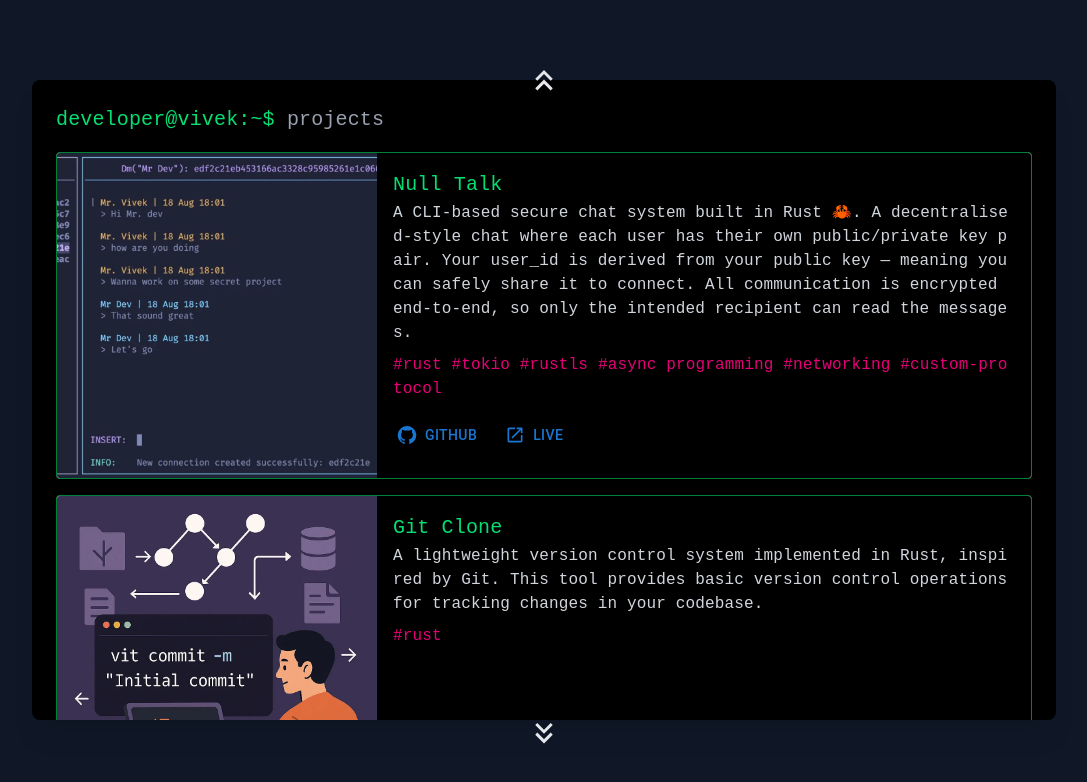
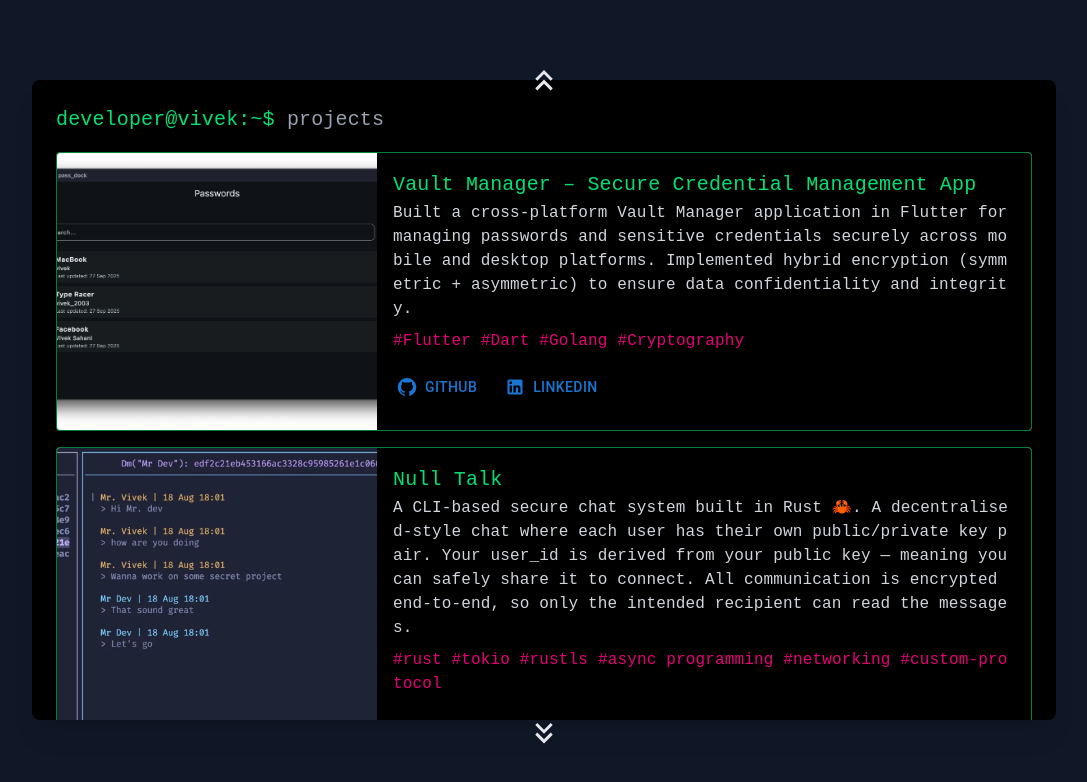
Before and after one commit to ByteMaster2003/portfolio, a React (Vite) app: page / in a window 1280 px wide. Both pictures are taken after a click on the button "Scroll Up". Shown: the top 782 px of the page, without its empty margins (96-1183 px from the left). Built offline with nearby package versions, Linux system fonts and the light colour scheme.

Commit message:
feat: Add Pass Dock project and Linkedin Post link

```diff
--- a/src/components/Projects.jsx
+++ b/src/components/Projects.jsx
@@ -3,6 +3,7 @@
 import {
 	GitHub as GitHubIcon,
 	OpenInNewOutlined as OpenInNewIcon,
+	LinkedIn as LinkedInIcon,
 } from "@mui/icons-material";
 import {
 	Box,
@@ -21,9 +22,7 @@ import { projects } from "../constants/projects.js";
 
 const MotionCard = motion.create(Card);
 
-export default function Projects({
-	handleCommand,
-}) {
+export default function Projects({ handleCommand }) {
 	const [displayHelp, setDisplayHelp] = useState(false);
 	const [command, setCommand] = useState("");
 	const [promptDone, setPromptDone] = useState(false);
@@ -130,6 +129,16 @@ export default function Projects({
 											Live
 										</Button>
 									)}
+									{project.linkedIn && (
+										<Button
+											href={project.linkedIn}
+											target="_blank"
+											startIcon={<LinkedInIcon />}
+											className="text-green-400"
+										>
+											LinkedIn
+										</Button>
+									)}
 								</Box>
 							</CardContent>
 						</MotionCard>
--- a/src/constants/projects.js
+++ b/src/constants/projects.js
@@ -1,10 +1,28 @@
 export const projects = [
+	{
+		title: "Vault Manager – Secure Credential Management App",
+		description: `Built a cross-platform Vault Manager application in Flutter for managing passwords and sensitive credentials securely across mobile and desktop platforms. Implemented hybrid encryption (symmetric + asymmetric) to ensure data confidentiality and integrity.`,
+		techs: ["Flutter", "Dart", "Golang", "Cryptography"],
+		github: "https://github.com/ByteMaster2003/pass-dock",
+		live: "",
+		linkedIn: "https://linkedin.com/in/developer-vivek-sahani",
+		image: "/projects/pass_dock_macos.webp",
+	},
 	{
 		title: "Null Talk",
 		description: `A CLI-based secure chat system built in Rust 🦀. A decentralised-style chat where each user has their own public/private key pair. Your user_id is derived from your public key — meaning you can safely share it to connect. All communication is encrypted end-to-end, so only the intended recipient can read the messages.`,
-		techs: ["rust", "tokio", "rustls", "async programming", "networking", "custom-protocol"],
+		techs: [
+			"rust",
+			"tokio",
+			"rustls",
+			"async programming",
+			"networking",
+			"custom-protocol",
+		],
 		github: "https://github.com/ByteMaster2003/null-talk",
 		live: "https://github.com/ByteMaster2003/null-talk/releases",
+		linkedIn:
+			"https://www.linkedin.com/posts/developer-vivek-sahani_rust-cybersecurity-encryption-activity-7363834705701453825-yEjE?utm_source=share&utm_medium=member_desktop&rcm=ACoAADeyNmwB6KfmuZEyEvHwAq5MrBRxHqnFh0o",
 		image: "/projects/null-talk.webp",
 	},
 	{
@@ -14,6 +32,8 @@ export const projects = [
 		techs: ["rust"],
 		github: "https://github.com/ByteMaster2003/version_it",
 		live: "",
+		linkedIn:
+			"https://www.linkedin.com/posts/developer-vivek-sahani_rustlang-git-versioncontrol-activity-7327186092883873793-Femr?utm_source=share&utm_medium=member_desktop&rcm=ACoAADeyNmwB6KfmuZEyEvHwAq5MrBRxHqnFh0o",
 		image: "/projects/vit_image.webp",
 	},
 	{
@@ -22,8 +42,9 @@ export const projects = [
 			"Build my own private VPN server on an EC2 instance using WireGuard to avoid the privacy risks associated with free VPNs. This DIY approach involved configuring network settings and routing traffic to ensure their real IP address is masked, emphasizing the importance of understanding internet fundamentals and taking control of one's online security.",
 		techs: ["nginx", "wireguard", "ec2_instance", "AWS", "Linux"],
 		github: "",
-
-		live: "https://www.linkedin.com/posts/developer-vivek-sahani_cybersecurity-wireguard-vpn-activity-7326318508177313793-2f6K?utm_source=social_share_send&utm_medium=member_desktop_web&rcm=ACoAADeyNmwB6KfmuZEyEvHwAq5MrBRxHqnFh0o",
+		live: "",
+		linkedIn:
+			"https://www.linkedin.com/posts/developer-vivek-sahani_cybersecurity-wireguard-vpn-activity-7326318508177313793-2f6K?utm_source=social_share_send&utm_medium=member_desktop_web&rcm=ACoAADeyNmwB6KfmuZEyEvHwAq5MrBRxHqnFh0o",
 		image: "/projects/private_vpn.webp",
 	},
 	{
@@ -40,7 +61,9 @@ export const projects = [
 			"linux",
 		],
 		github: "",
-		live: "https://www.linkedin.com/posts/developer-vivek-sahani_tornetwork-nodejs-selfhosting-activity-7326660434483122176-kDny?utm_source=social_share_send&utm_medium=member_desktop_web&rcm=ACoAADeyNmwB6KfmuZEyEvHwAq5MrBRxHqnFh0o",
+		live: "",
+		linkedIn:
+			"https://www.linkedin.com/posts/developer-vivek-sahani_tornetwork-nodejs-selfhosting-activity-7326660434483122176-kDny?utm_source=social_share_send&utm_medium=member_desktop_web&rcm=ACoAADeyNmwB6KfmuZEyEvHwAq5MrBRxHqnFh0o",
 		image: "/projects/tor_network.webp",
 	},
 	{
@@ -50,6 +73,7 @@ export const projects = [
 		techs: ["Python", "Twilio", "Flask"],
 		github: "https://github.com/VivekSite/send-whatsapp-messages-twilio",
 		live: "https://drive.google.com/file/d/1gjRTsG4wvgwFR8Z5RmoEGjoL3w7KFEYA/view",
+		linkedIn: "",
 		image: "/projects/quiz_bot.webp",
 	},
 	{
```
Also changed, not shown: public/projects/pass_dock_macos.webp (added).
